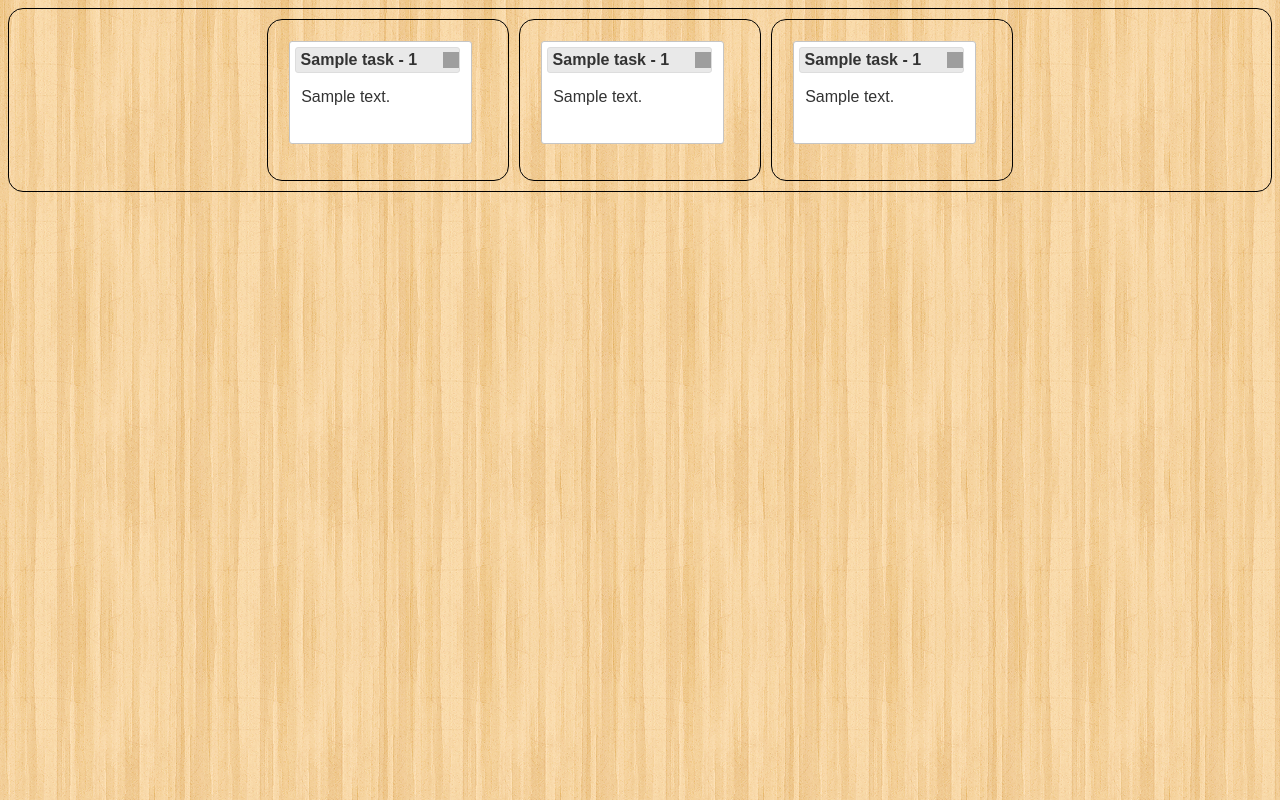
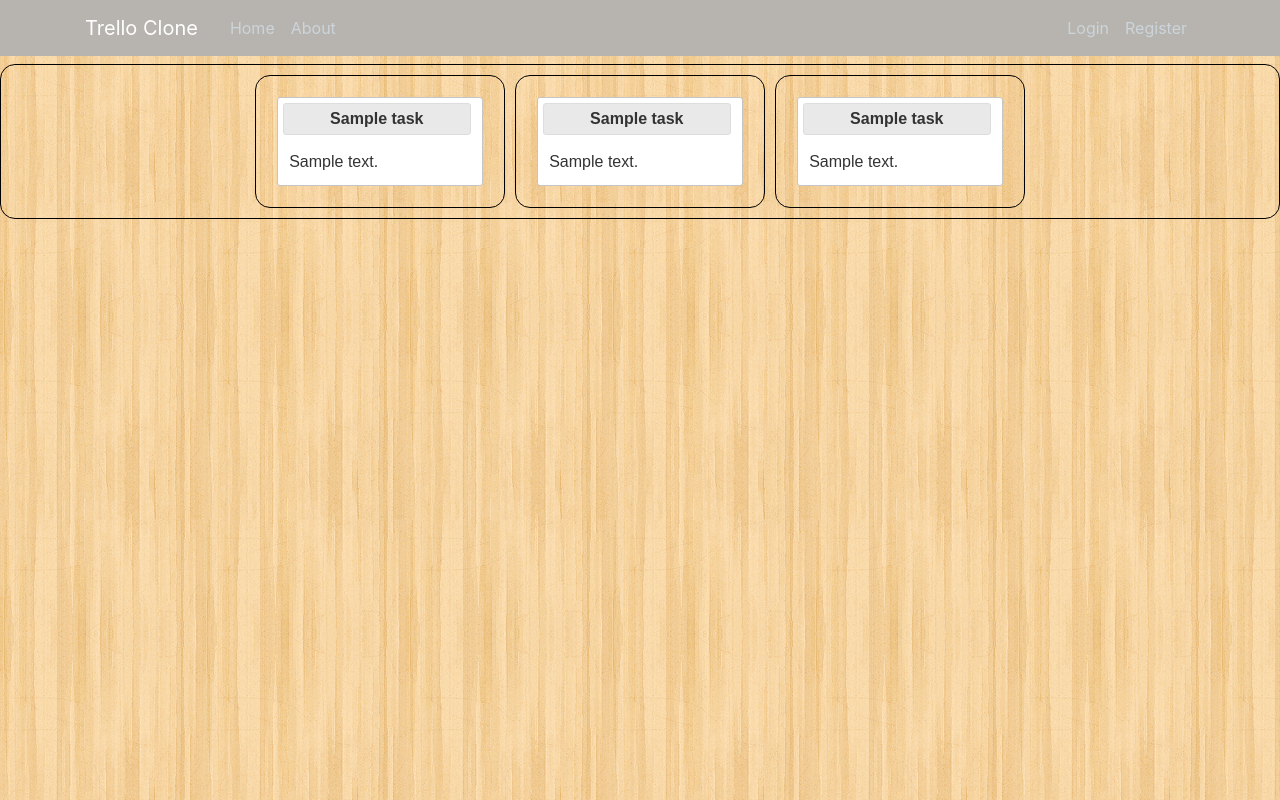
Before and after one commit to SamChawla/dummy-trello, a Django app: template first/templates/first/home.html in a window 1280 px wide. Run offline with Django 3.2, Linux system fonts and the light colour scheme; the template is opened without the code that fills it: most values are stand-ins (such as "Sample title", 1, 10 or a date in 2020); some libraries are stand-ins or nearby versions; grey boxes are pictures that could not be loaded.

Commit message:
Added edit for header and login template added

```diff
--- a/first/templates/first/base.html
+++ b/first/templates/first/base.html
@@ -2,12 +2,37 @@
 <html lang="en">
 <head>
     <meta charset="UTF-8">
-    <meta name="viewport" content="width=device-width, initial-scale=1.0">
+    <meta name="viewport" content="width=device-width, initial-scale=1, shrink-to-fit=no">
     <meta http-equiv="X-UA-Compatible" content="ie=edge">
+
+    <!-- Bootstrap CSS -->
+    <link rel="stylesheet" href="https://maxcdn.bootstrapcdn.com/bootstrap/4.0.0/css/bootstrap.min.css" integrity="sha384-Gn5384xqQ1aoWXA+058RXPxPg6fy4IWvTNh0E263XmFcJlSAwiGgFAW/dAiS6JXm" crossorigin="anonymous">
     {%block scripts%} {%endblock%}
-    <title>{% block title %} {% endblock %}</title>
+    <title>{% block title %} TRELLO-CLONE {% endblock %}</title>
+    <link href="{% static 'images/favicon.ico' %}" rel="icon" type="image/x-icon" />
 </head>
 <body>
+        <header class="site-header">
+                <nav class="navbar navbar-expand-md navbar-dark bg-steel fixed-top">
+                  <div class="container">
+                    <a class="navbar-brand mr-4" href="#">Trello Clone</a>
+                    <button class="navbar-toggler" type="button" data-toggle="collapse" data-target="#navbarToggle" aria-controls="navbarToggle" aria-expanded="false" aria-label="Toggle navigation">
+                    <span class="navbar-toggler-icon"></span>
+                    </button>
+                    <div class="collapse navbar-collapse" id="navbarToggle">
+                      <div class="navbar-nav mr-auto">
+                        <a class="nav-item nav-link" href="#">Home</a>
+                        <a class="nav-item nav-link" href="#">About</a>
+                      </div>
+                      <!-- Navbar Right Side -->
+                      <div class="navbar-nav">
+                        <a class="nav-item nav-link" href="#">Login</a>
+                        <a class="nav-item nav-link" href="#">Register</a>
+                      </div>
+                    </div>
+                  </div>
+                </nav>
+              </header>
     {%block content%}  {%endblock%}
 </body>
 </html>
--- a/first/templates/first/home.html
+++ b/first/templates/first/home.html
@@ -14,10 +14,13 @@
 <div class="column" data-task="TODO">
   {% for task in todo %}
   <div class="portlet" id ="{{task.id}}" data-id="{{task.id}}">
-    <div class="portlet-header" data-id={{task.id}}>{{task.title}} - {{task.id}}</div>
-    <div class="portlet-content">{{task.content}}</div>
-    <span class="edit">edit</span>
-    <span class="save">save</span>
+    <div class="portlet-header" ondblclick="EditHeader(this)" data-id={{task.id}}>
+      <span class="portlet-header-content"> {{task.title}} </span>
+      <!-- <span class="portlet-header-id"> Id: {{task.id}} </span> -->
+    </div>
+    <div class="portlet-content" ondblclick="EditContent(this)">{{task.content}}</div>
+    <!-- <span class="edit">edit</span>
+    <span class="save">save</span> -->
   </div>
   {% endfor %}
 </div>
@@ -26,10 +29,13 @@
 
     {% for task in inprogress %}
     <div class="portlet" id ="{{task.id}}" data-id="{{task.id}}">
-      <div class="portlet-header" data-id={{task.id}} >{{task.title}} - {{task.id}}</div>
-      <div class="portlet-content" >{{task.content}}</div>
-      <span class="edit">edit</span>
-      <span class="save">save</span>
+      <div class="portlet-header" ondblclick="EditHeader(this)" data-id={{task.id}} >
+        <span class="portlet-header-content"> {{task.title}} </span>
+        <!-- <span class="portlet-header-id"> Id: {{task.id}} </span> -->
+      </div>
+      <div class="portlet-content" ondblclick="EditContent(this)">{{task.content}}</div>
+      <!-- <span class="edit">edit</span>
+      <span class="save">save</span> -->
     </div>
     {% endfor %}
 
@@ -39,10 +45,13 @@
 
     {% for task in done %}
     <div class="portlet" id ="{{task.id}}" data-id="{{task.id}}">
-      <div class="portlet-header" data-id={{task.id}}>{{task.title}} - {{task.id}}</div>
-      <div class="portlet-content">{{task.content}}</div>
-      <span class="edit">edit</span>
-      <span class="save">save</span>
+      <div class="portlet-header" ondblclick="EditHeader(this)" data-id={{task.id}}>
+        <span class="portlet-header-content"> {{task.title}} </span>
+        <!-- <span class="portlet-header-id"> Id: {{task.id}} </span> -->
+      </div>
+      <div class="portlet-content" ondblclick="EditContent(this)">{{task.content}}</div>
+      <!-- <span class="edit">edit</span>
+      <span class="save">save</span> -->
     </div>
     {% endfor %}
 
--- a/mylearnings/static/css/main.css
+++ b/mylearnings/static/css/main.css
@@ -5,12 +5,14 @@
 }
 
 body {
+  color: #333333;
+  margin-top: 4rem;
   min-width: 520px;
   background-image: url('../images/background.png');
 }
 
 .column {
-  width: 200px;
+  width: 250px;
   float: left;
   padding-top: 20px;
   padding-bottom: 20px;
@@ -33,7 +35,7 @@ body {
 }
 .portlet {
 
-  margin: 1 1em 1em 1;
+  margin: 1;
   padding: 0.3em;
 }
 .portlet-header {
@@ -41,6 +43,7 @@ body {
   margin-bottom: 0.5em;
   margin-right: 0.4em;
   position: relative;
+  text-align: center;
 }
 .portlet-toggle {
   position: absolute;
@@ -72,7 +75,7 @@ body {
   background: #f2f2f2;
 }
 
-.edit, .save {
+/* .edit, .save {
   width: 35px;
   display: block;
   position: relative;
@@ -99,12 +102,93 @@ body {
   background: #bd0f18;
   color: #f0f0f0;
 }
+ */
 
-
-.portlet:hover .edit {
+/* .portlet:hover .edit {
   opacity: 1;
-}
+} */
 
 [contenteditable]:focus {
   outline: 0px solid transparent;
 }
+
+/* Bootstrap CSS*/
+
+h1, h2, h3, h4, h5, h6 {
+  color: #444444;
+}
+
+ul {
+  margin: 0;
+}
+
+.bg-steel {
+  background-color:#b7b3ae;
+}
+
+.site-header .navbar-nav .nav-link {
+  color: #cbd5db;
+}
+
+.site-header .navbar-nav .nav-link:hover {
+  color: #ffffff;
+}
+
+.site-header .navbar-nav .nav-link.active {
+  font-weight: 500;
+}
+
+.content-section {
+  background: #ffffff;
+  padding: 10px 20px;
+  border: 1px solid #dddddd;
+  border-radius: 3px;
+  margin-bottom: 20px;
+}
+
+.article-title {
+  color: #444444;
+}
+
+a.article-title:hover {
+  color: #428bca;
+  text-decoration: none;
+}
+
+.article-content {
+  white-space: pre-line;
+}
+
+.article-img {
+  height: 65px;
+  width: 65px;
+  margin-right: 16px;
+}
+
+.article-metadata {
+  padding-bottom: 1px;
+  margin-bottom: 4px;
+  border-bottom: 1px solid #e3e3e3
+}
+
+.article-metadata a:hover {
+  color: #333;
+  text-decoration: none;
+}
+
+.article-svg {
+  width: 25px;
+  height: 25px;
+  vertical-align: middle;
+}
+
+.account-img {
+  height: 125px;
+  width: 125px;
+  margin-right: 20px;
+  margin-bottom: 16px;
+}
+
+.account-heading {
+  font-size: 2.5rem;
+}
--- a/mylearnings/static/js/drag-drop.js
+++ b/mylearnings/static/js/drag-drop.js
@@ -1,31 +1,53 @@
 $(document).ready(function(){
 $(onPageLoad);
 
-$('.edit').click(function(){
-  $(this).hide();
-  $(this).parent().addClass('editable');
-  $(this).closest('.portlet').find('.portlet-content').attr('contenteditable', 'true');
-  $(this).closest('.portlet').find('.save').show();
-  $(this).parent().find('.portlet-toggle').hide()
-  // .portlet-toggle
+// Saves text in 'portlet-content' on pressing ENTER
+$(".portlet-content").keypress(function (e) {
+  if (e.which == 13) {
+    updated_content = e.currentTarget.innerText
+    task_id = e.currentTarget.parentElement.id
+    onContentChange(task_id,updated_content,false);
+    $(e.currentTarget).removeAttr('contenteditable')
+  }
 });
 
-$('.save').click(function(){
-  $(this).hide();
-  $(this).parent().removeClass('editable');
-  $(this).closest('.portlet').find('.portlet-content').removeAttr('contenteditable');
-  $(this).closest('.portlet').find('.edit').show();
-  // Extracting Text and task Id
-  var task_id = $(this).closest('.portlet').data('id')
-  var temp = $(this).closest('.portlet').find('.portlet-content')[0]
-  var updated_content = $(temp).text()
+// Saves text in 'portlet-header' on pressing ENTER
+$(".portlet-header").keypress(function (e) {
+  if (e.keyCode ==13 || e.which == 13) {
+    updated_title = e.currentTarget.innerText
+    task_id = e.currentTarget.parentElement.id
+    onContentChange(task_id,updated_title,true);
+    $(e.currentTarget).removeAttr('contenteditable')
+  }
+});
 
-  onContentChange(task_id,updated_content);
-  $(this).parent().find('.portlet-toggle').show()
-});
+
+// $('.edit').click(function(){
+//   $(this).hide();
+//   $(this).parent().addClass('editable');
+//   $(this).closest('.portlet').find('.portlet-content').attr('contenteditable', 'true');
+//   $(this).closest('.portlet').find('.save').show();
+//   $(this).parent().find('.portlet-toggle').hide()
+//   // .portlet-toggle
+// });
+
+// $('.save').click(function(){
+//   $(this).hide();
+//   $(this).parent().removeClass('editable');
+//   $(this).closest('.portlet').find('.portlet-content').removeAttr('contenteditable');
+//   $(this).closest('.portlet').find('.edit').show();
+//   // Extracting Text and task Id
+//   var task_id = $(this).closest('.portlet').data('id')
+//   var temp = $(this).closest('.portlet').find('.portlet-content')[0]
+//   var updated_content = $(temp).text()
+
+//   onContentChange(task_id,updated_content);
+//   $(this).parent().find('.portlet-toggle').show()
+// });
 
 })
 
+// Call this function to update task status
 function onTaskChange(taskchange,task_id,order){
 $.ajax({
   type:"GET",
@@ -39,13 +61,27 @@ $.ajax({
   });
 }
 
-function onContentChange(task_id,updated_content){
+// To enable content editing
+function EditContent(ref_element){
+  console.log(ref_element)
+  $(ref_element).attr('contenteditable','true')
+  }
+
+// To enable header Editing
+function EditHeader(ref_element){
+  console.log(ref_element);
+  // debugger
+  $(ref_element).attr('contenteditable','true')
+  }
+
+// Call this function to change content or title of task
+function onContentChange(task_id,updated_content,title){
   $.ajax({
     type:"GET",
     cache:false,
     url:'/updatecontent',
     dataType: "json",
-    data:{taskid:task_id,updatedcontent:updated_content},    // multiple data sent using ajax
+    data:{taskid:task_id,updatedcontent:updated_content,is_title:title},    // multiple data sent using ajax
     success: function (result) {
       console.log(result['task'])
     }
@@ -53,13 +89,13 @@ function onContentChange(task_id,updated_content){
   }
 
 
-
+// Called on Page Load
 function onPageLoad()
 {
   $( ".column" ).sortable({
     connectWith: ".column",
     handle: ".portlet-header",
-    cancel: ".portlet-toggle",
+    cancel: ".contenteditable,.portlet-content,.portlet-header-content",
     start: function (event, ui) {
       ui.item.addClass('tilt');
     },
@@ -81,18 +117,19 @@ function onPageLoad()
   $( ".portlet" )
     .addClass( "ui-widget ui-widget-content ui-helper-clearfix ui-corner-all" )
     .find( ".portlet-header" )
-      .addClass( "ui-widget-header ui-corner-all" )
-      .prepend( "<span class='ui-icon ui-icon-minusthick portlet-toggle'></span>");
+      .addClass( "ui-widget-header ui-corner-all" );
+      // .prepend( "<span ondblclick='EditContent(this)' class='ui-icon ui-icon-minusthick portlet-toggle'></span>");
 
-  $( ".portlet-toggle" ).click(function() {
-    var icon = $( this );
-    icon.toggleClass( "ui-icon-minusthick ui-icon-plusthick" );
-    icon.closest( ".portlet" ).find( ".portlet-content" ).toggle();
-    if ($(icon).hasClass('ui-icon-plusthick')){
-        $(icon).closest(".portlet").find(".edit").hide()
-    }
-    else{
-      $(icon).closest(".portlet").find(".edit").show()
-    }
-  });
+  // $( ".portlet-toggle" ).click(function() {
+  //                                         });
+  //   var icon = $( this );
+  //   // icon.toggleClass( "ui-icon-minusthick ui-icon-plusthick" );
+  //   icon.closest( ".portlet" ).find( ".portlet-content" ).toggle();
+  //   if ($(icon).hasClass('ui-icon-plusthick')){
+  //       $(icon).closest(".portlet").find(".edit").hide()
+  //   }
+  //   else{
+  //     $(icon).closest(".portlet").find(".edit").show()
+  //   }
+  // });
 }
```
Also changed, not shown: first/utilities.py (+15 -6 lines), db.sqlite3, mylearnings/static/images/favicon.ico (added).
